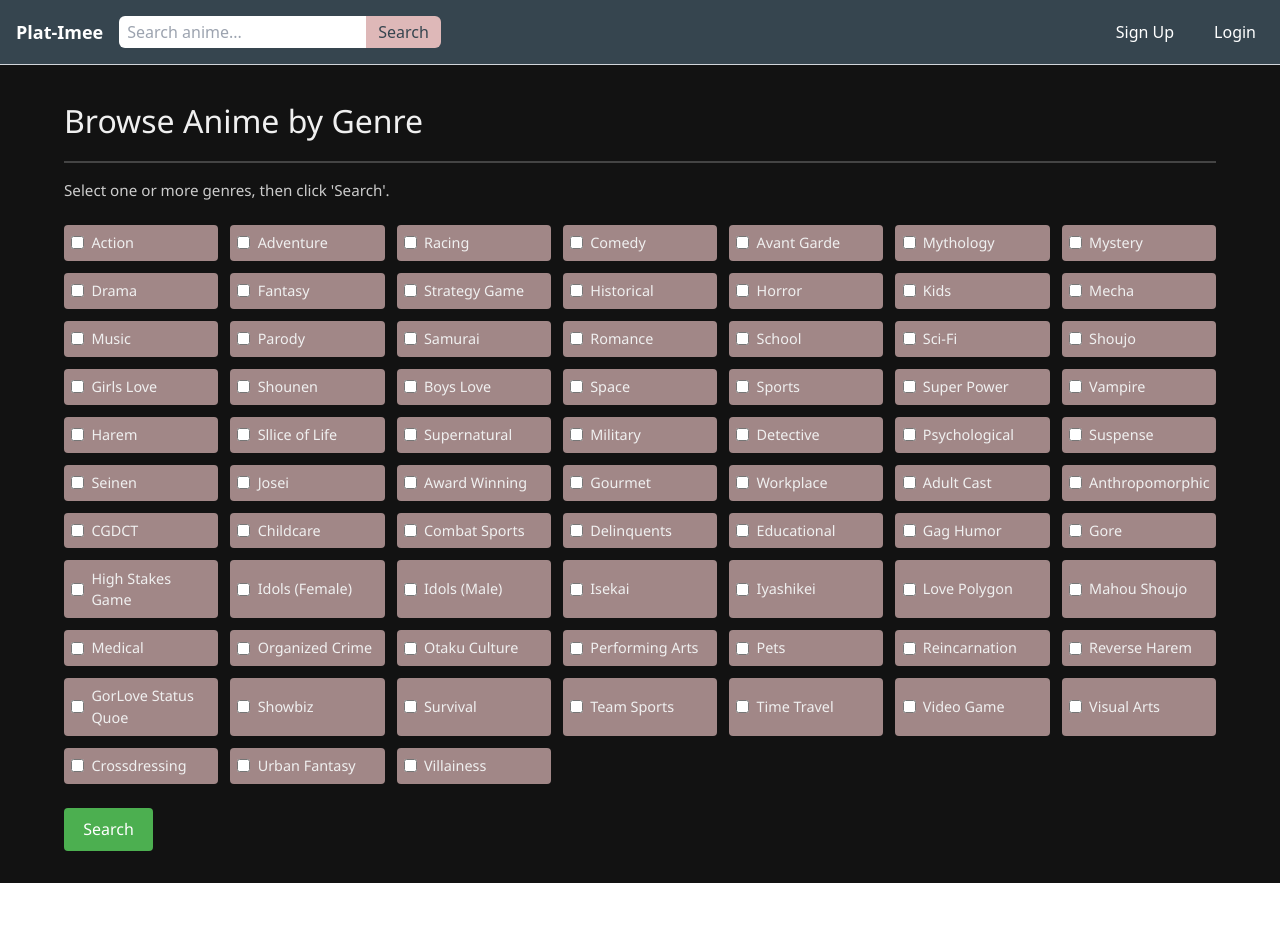
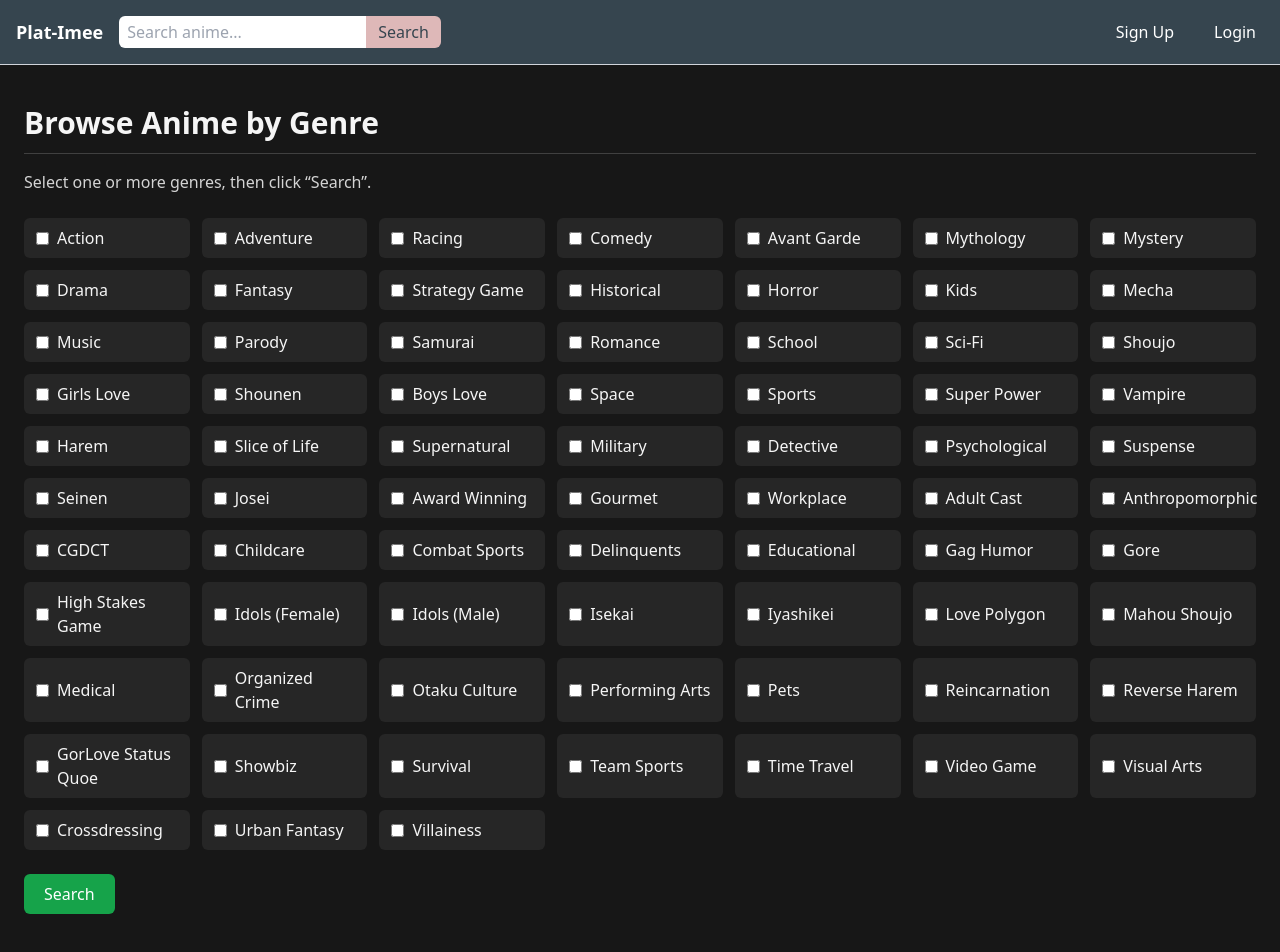
Before and after one commit to jaebel/Plat-Imee-Frontend, a React (Create React App) app: page /genre-picker in a window 1280 px wide. Before the commit the page ends 883 px from the top, so only its background shows below. Built offline with nearby package versions, Linux system fonts and the light colour scheme.

Commit message:
Refactor genre picker page to use tailwind css + change message clearer to clear on unmount

```diff
--- a/src/hooks/useAutoMessageClear.js
+++ b/src/hooks/useAutoMessageClear.js
@@ -3,8 +3,9 @@ import { useEffect, useRef } from 'react';
 const useAutoMessageClear = (messages, setMessages, duration = 3000) => {
   const timersRef = useRef({});
 
+  // Main logic: create timers, clean removed messages
   useEffect(() => {
-    // Cleanup timers for messages that were removed externally (this is just incase)
+    // Clean orphan timers
     Object.keys(timersRef.current).forEach((id) => {
       if (!messages[id]) {
         clearTimeout(timersRef.current[id]);
@@ -12,7 +13,7 @@ const useAutoMessageClear = (messages, setMessages, duration = 3000) => {
       }
     });
 
-    // Set new timers for messages that don't have one yet (and handle deletion of messages and timers after 3 seconds)
+    // Create timers for new messages
     Object.keys(messages).forEach((id) => {
       if (!timersRef.current[id]) {
         timersRef.current[id] = setTimeout(() => {
@@ -21,17 +22,21 @@ const useAutoMessageClear = (messages, setMessages, duration = 3000) => {
             delete updated[id];
             return updated;
           });
+
           delete timersRef.current[id];
         }, duration);
       }
     });
+  }, [messages, setMessages, duration]);
 
-    // Cleanup function - clear all timers on unmount or when messages change
+  // Cleanup on unmount only
+  useEffect(() => {
+    const timers = timersRef.current; // capture stable reference
+
     return () => {
-      Object.values(timersRef.current).forEach(clearTimeout);
-      timersRef.current = {};
+      Object.values(timers).forEach(clearTimeout);
     };
-  }, [messages, setMessages, duration]);
+  }, []);
 };
 
 export default useAutoMessageClear;
--- a/src/pages/GenrePicker.js
+++ b/src/pages/GenrePicker.js
@@ -1,6 +1,5 @@
-import React, { useState } from 'react';
-import { useNavigate } from 'react-router-dom';
-import '../styles/GenrePicker.css';
+import React, { useState } from "react";
+import { useNavigate } from "react-router-dom";
 
 const JIKAN_GENRE_OPTIONS = [
   { id: 1, name: "Action" },
@@ -34,7 +33,7 @@ const JIKAN_GENRE_OPTIONS = [
   { id: 31, name: "Super Power" },
   { id: 32, name: "Vampire" },
   { id: 35, name: "Harem" },
-  { id: 36, name: "Sllice of Life" },
+  { id: 36, name: "Slice of Life" },
   { id: 37, name: "Supernatural" },
   { id: 38, name: "Military" },
   { id: 39, name: "Detective" },
@@ -96,33 +95,52 @@ const GenrePicker = () => {
 
   const handleSubmit = () => {
     if (selectedGenres.length === 0) {
-      setError('Please select at least one genre.');
+      setError("Please select at least one genre.");
       return;
     }
-    const query = selectedGenres.join(',');
-    navigate(`/genre-results?genres=${query}`);
+    navigate(`/genre-results?genres=${selectedGenres.join(",")}`);
   };
 
   return (
-    <div className="genre-picker-container">
-      <h1>Browse Anime by Genre</h1>
-      <p>Select one or more genres, then click 'Search'.</p>
+    <div className="min-h-screen w-full bg-neutral-900 text-neutral-100 px-6 py-10">
+      <h1 className="text-3xl font-semibold border-b border-neutral-700 pb-3 mb-4">
+        Browse Anime by Genre
+      </h1>
 
-      <div className="genre-grid">
-        {JIKAN_GENRE_OPTIONS.map(opt => (
-          <label key={opt.id}>
+      <p className="text-neutral-300 mb-6">
+        Select one or more genres, then click “Search”.
+      </p>
+
+      <div className="grid grid-cols-[repeat(auto-fit,minmax(150px,1fr))] gap-3 mb-6">
+        {JIKAN_GENRE_OPTIONS.map((opt) => (
+          <label
+            key={opt.id}
+            className={`flex items-center gap-2 px-3 py-2 rounded-md cursor-pointer transition
+              ${
+                selectedGenres.includes(opt.id)
+                  ? "bg-[#DEB8B8]  hover:bg-[#d6a8a8] text-[#000000]"
+                  : "bg-neutral-800 hover:bg-neutral-700"
+              }`}
+          >
             <input
               type="checkbox"
               checked={selectedGenres.includes(opt.id)}
               onChange={() => handleGenreChange(opt.id)}
+              className="accent-[#000000]"
             />
-            {opt.name}
+            <span>{opt.name}</span>
           </label>
         ))}
       </div>
 
-      <button onClick={handleSubmit}>Search</button>
-      {error && <p className="error">{error}</p>}
+      <button
+        onClick={handleSubmit}
+        className="bg-green-600 hover:bg-green-500 px-5 py-2 rounded-md text-white font-medium transition"
+      >
+        Search
+      </button>
+
+      {error && <p className="text-red-400 mt-4">{error}</p>}
     </div>
   );
 };
--- a/src/styles/GenrePicker.css
+++ /dev/null
@@ -1,66 +0,0 @@
-.genre-picker-container {
-    padding: 2em 5%;
-    background-color: #121212;
-    color: #f0f0f0;
-    font-family: 'Segoe UI', sans-serif;
-}
-
-.genre-picker-container h1 {
-    font-size: 2rem;
-    margin-bottom: 0.5em;
-    border-bottom: 2px solid #444;
-    padding-bottom: 0.5em;
-}
-
-.genre-picker-container p {
-    font-size: 0.95rem;
-    margin-bottom: 1.5em;
-    color: #ccc;
-}
-
-.genre-grid {
-    display: grid;
-    grid-template-columns: repeat(auto-fit, minmax(150px, 1fr));
-    gap: 0.75em;
-    margin-bottom: 1.5em;
-}
-
-.genre-grid label {
-    display: flex;
-    align-items: center;
-    gap: 0.5em;
-    background-color: #a18787;
-    border-radius: 4px;
-    padding: 0.5em;
-    font-size: 0.9rem;
-    cursor: pointer;
-    transition: background-color 0.2s ease;
-}
-
-.genre-grid label:hover {
-    background-color: #5e4e4e;
-}
-
-.genre-grid input[type="checkbox"] {
-    accent-color: #00bcd4;
-}
-
-.genre-picker-container button {
-    background-color: #4caf50;
-    color: white;
-    border: none;
-    padding: 0.6em 1.2em;
-    border-radius: 4px;
-    cursor: pointer;
-    font-size: 1rem;
-    transition: background-color 0.2s ease;
-}
-
-.genre-picker-container button:hover {
-    background-color: #45a049;
-}
-
-.genre-picker-container .error {
-    color: #ff5252;
-    margin-top: 1em;
-}
```
